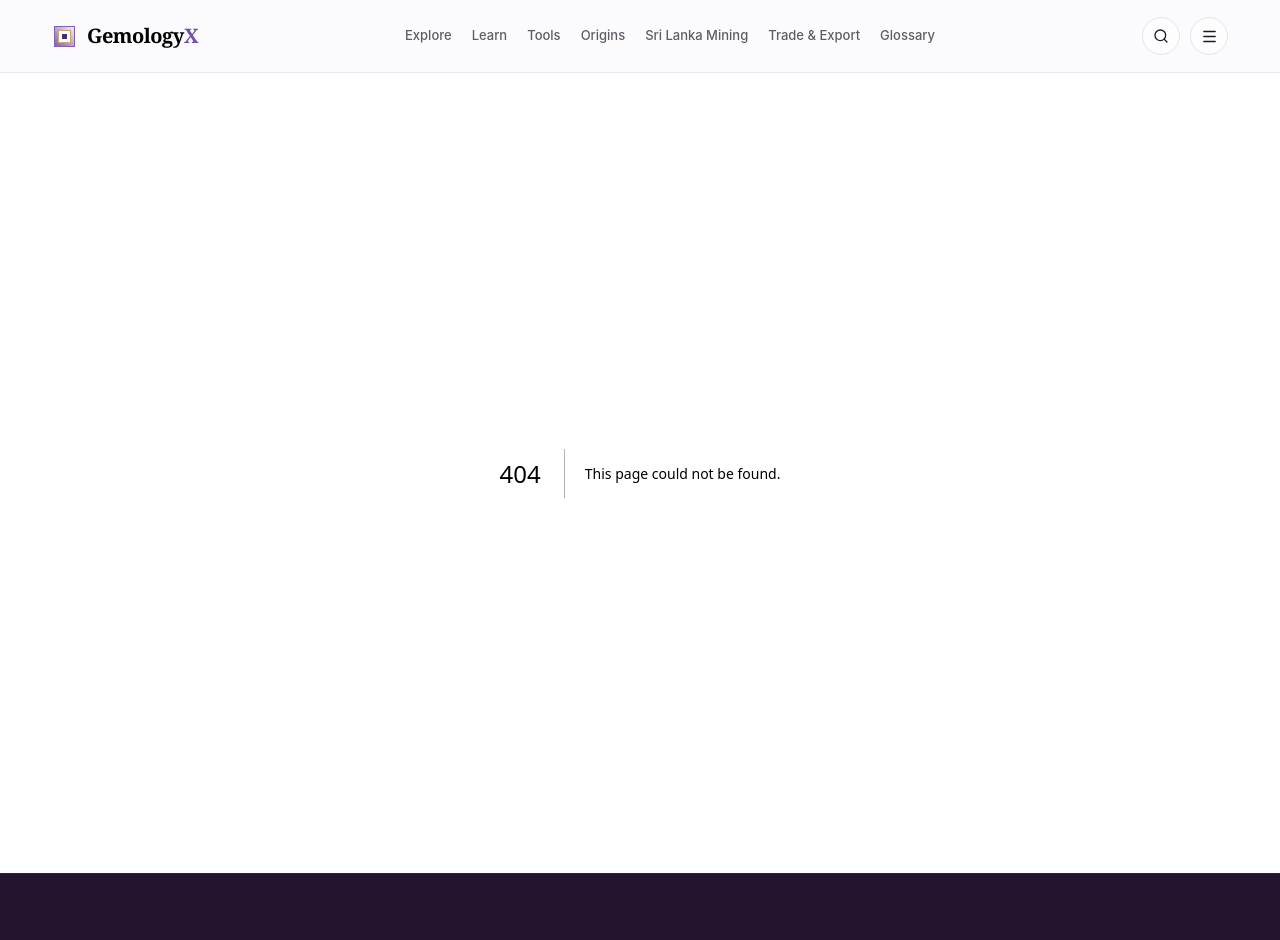
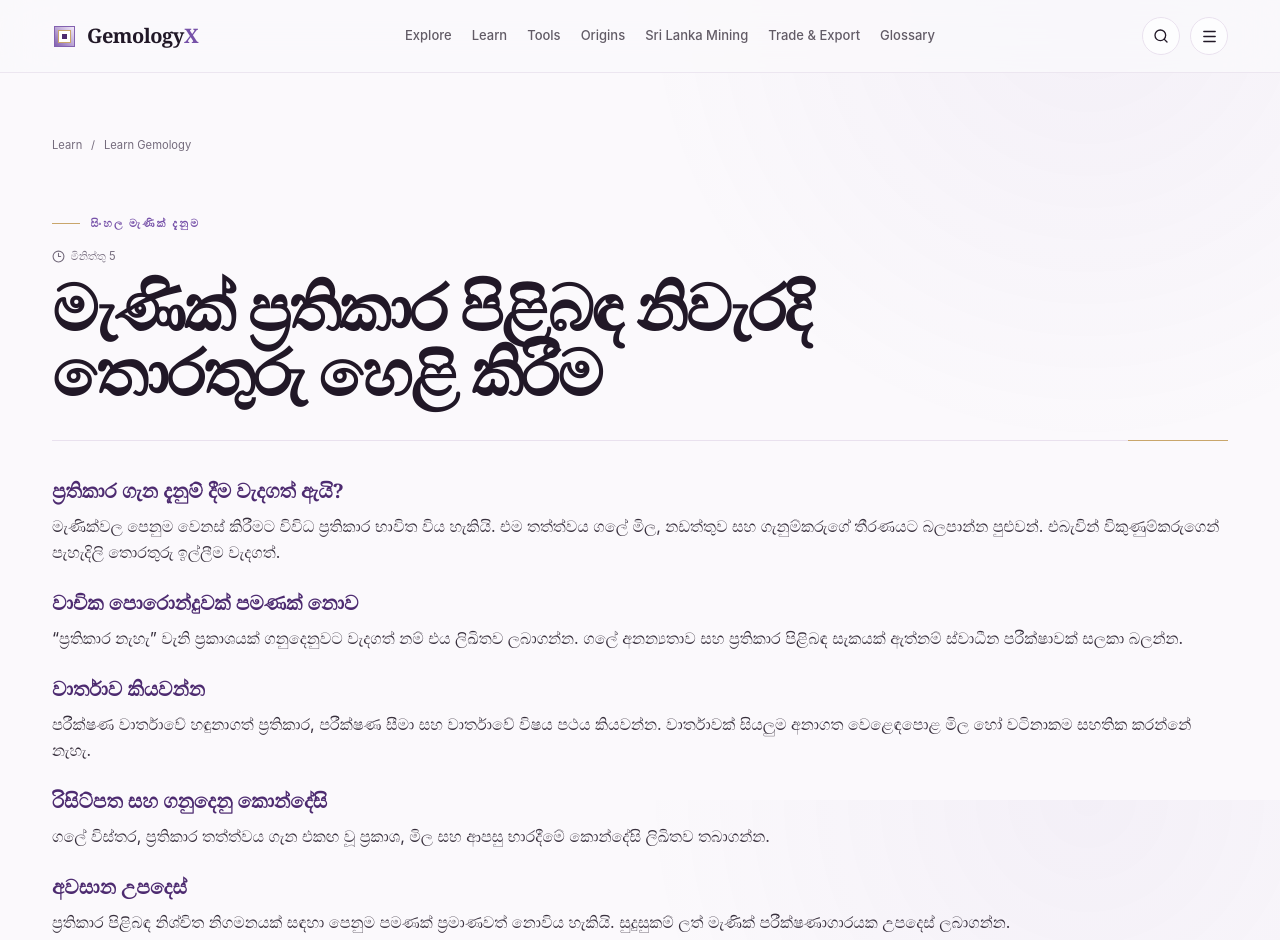
Before and after one commit to LinukaBandara/GemologyX, a Next.js app: page /si/learn/gemstone-treatment-disclosure in a window 1280 px wide. Before the commit this address had no page. Shown: the top 940 px of the page. Built offline with nearby package versions, Linux system fonts and the light colour scheme.

Commit message:
Add Sinhala guide: gemstone-treatment-disclosure

```diff
--- /dev/null
+++ b/src/app/si/learn/gemstone-treatment-disclosure/page.tsx
@@ -0,0 +1,44 @@
+import type { Metadata } from "next";
+import { ArticleLayout, ArticleSection } from "@/components/article-layout";
+
+export const metadata: Metadata = {
+  title: "මැණික් ප්‍රතිකාර පිළිබඳ නිවැරදි තොරතුරු හෙළි කිරීම",
+  description: "මැණික්වල ප්‍රතිකාර තත්ත්වය, විකුණුම්කරුගේ ප්‍රකාශ සහ පරීක්ෂණ වාර්තා ගැන ගැනුම්කරුවන් දැනගත යුතු කරුණු.",
+};
+
+export default function Page() {
+  return (
+    <ArticleLayout
+      category="සිංහල මැණික් දැනුම"
+      readTime="මිනිත්තු 5"
+      title="මැණික් ප්‍රතිකාර පිළිබඳ නිවැරදි තොරතුරු හෙළි කිරීම"
+      crumbHref="/learn"
+      crumbLabel="Learn Gemology"
+      related={[
+        { label: "ස්වභාවික සහ කෘත්‍රිම මැණික් අතර වෙනස", href: "/si/learn/natural-vs-synthetic-gemstones" },
+        { label: "මැණික් පරීක්ෂණ වාර්තාවක් කියවීම", href: "/si/learn/how-to-read-gem-report" },
+        { label: "මැණික් මිලදී ගැනීමට පෙර පරීක්ෂා කළ යුතු ලැයිස්තුව", href: "/si/learn/gemstone-buying-checklist" },
+      ]}
+    >
+      <ArticleSection heading="ප්‍රතිකාර ගැන දැනුම් දීම වැදගත් ඇයි?">
+        <p>මැණික්වල පෙනුම වෙනස් කිරීමට විවිධ ප්‍රතිකාර භාවිත විය හැකියි. එම තත්ත්වය ගලේ මිල, නඩත්තුව සහ ගැනුම්කරුගේ තීරණයට බලපාන්න පුළුවන්. එබැවින් විකුණුම්කරුගෙන් පැහැදිලි තොරතුරු ඉල්ලීම වැදගත්.</p>
+      </ArticleSection>
+
+      <ArticleSection heading="වාචික පොරොන්දුවක් පමණක් නොව">
+        <p>“ප්‍රතිකාර නැහැ” වැනි ප්‍රකාශයක් ගනුදෙනුවට වැදගත් නම් එය ලිඛිතව ලබාගන්න. ගලේ අනන්‍යතාව සහ ප්‍රතිකාර පිළිබඳ සැකයක් ඇත්නම් ස්වාධීන පරීක්ෂාවක් සලකා බලන්න.</p>
+      </ArticleSection>
+
+      <ArticleSection heading="වාර්තාව කියවන්න">
+        <p>පරීක්ෂණ වාර්තාවේ හඳුනාගත් ප්‍රතිකාර, පරීක්ෂණ සීමා සහ වාර්තාවේ විෂය පථය කියවන්න. වාර්තාවක් සියලුම අනාගත වෙළෙඳපොළ මිල හෝ වටිනාකම සහතික කරන්නේ නැහැ.</p>
+      </ArticleSection>
+
+      <ArticleSection heading="රිසිට්පත සහ ගනුදෙනු කොන්දේසි">
+        <p>ගලේ විස්තර, ප්‍රතිකාර තත්ත්වය ගැන එකඟ වූ ප්‍රකාශ, මිල සහ ආපසු භාරදීමේ කොන්දේසි ලිඛිතව තබාගන්න.</p>
+      </ArticleSection>
+
+      <ArticleSection heading="අවසාන උපදෙස්">
+        <p>ප්‍රතිකාර පිළිබඳ නිශ්චිත නිගමනයක් සඳහා පෙනුම පමණක් ප්‍රමාණවත් නොවිය හැකියි. සුදුසුකම් ලත් මැණික් පරීක්ෂණාගාරයක උපදෙස් ලබාගන්න.</p>
+      </ArticleSection>
+    </ArticleLayout>
+  );
+}
```
